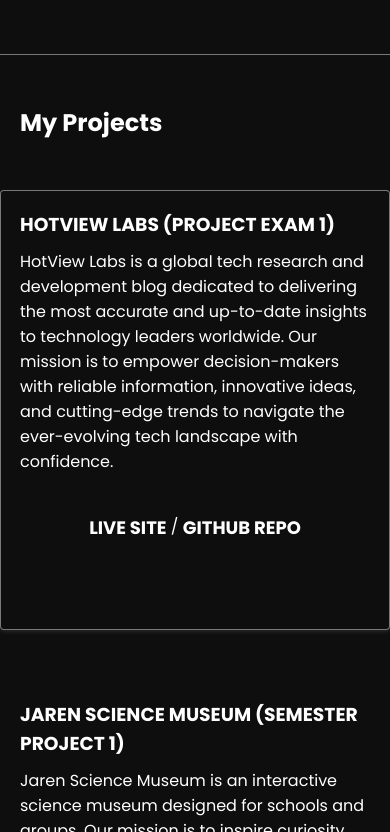
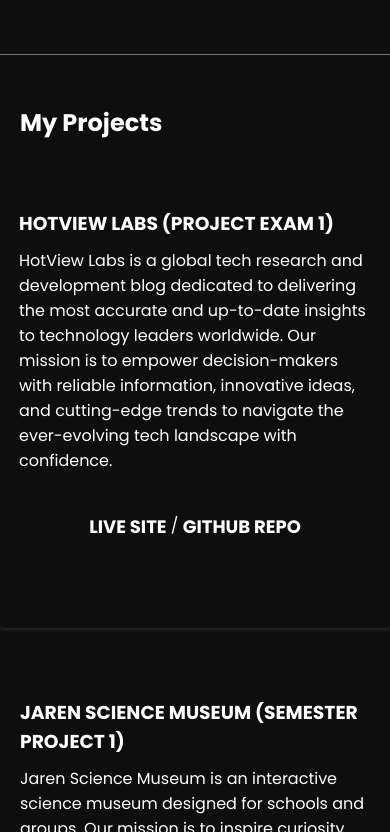
Before and after one commit to danielekeberg/FED-Portfolio, a plain HTML site: page index.html in a window 390 px wide. In both pictures the pointer is over the element 195 px from the left and 1187 px from the top of the page. Shown: the part 777-1609 px from the top of the page. Drawn offline with Linux system fonts and the light colour scheme; a web font is replaced by a local one.

Commit message:
Update style.css

```diff
--- a/assets/src/style.css
+++ b/assets/src/style.css
@@ -187,4 +187,8 @@ body::-webkit-scrollbar {
         height: auto;
         min-height: 400px;
     }
+
+    .my-project:hover {
+        border: none;
+    }
 }
```
